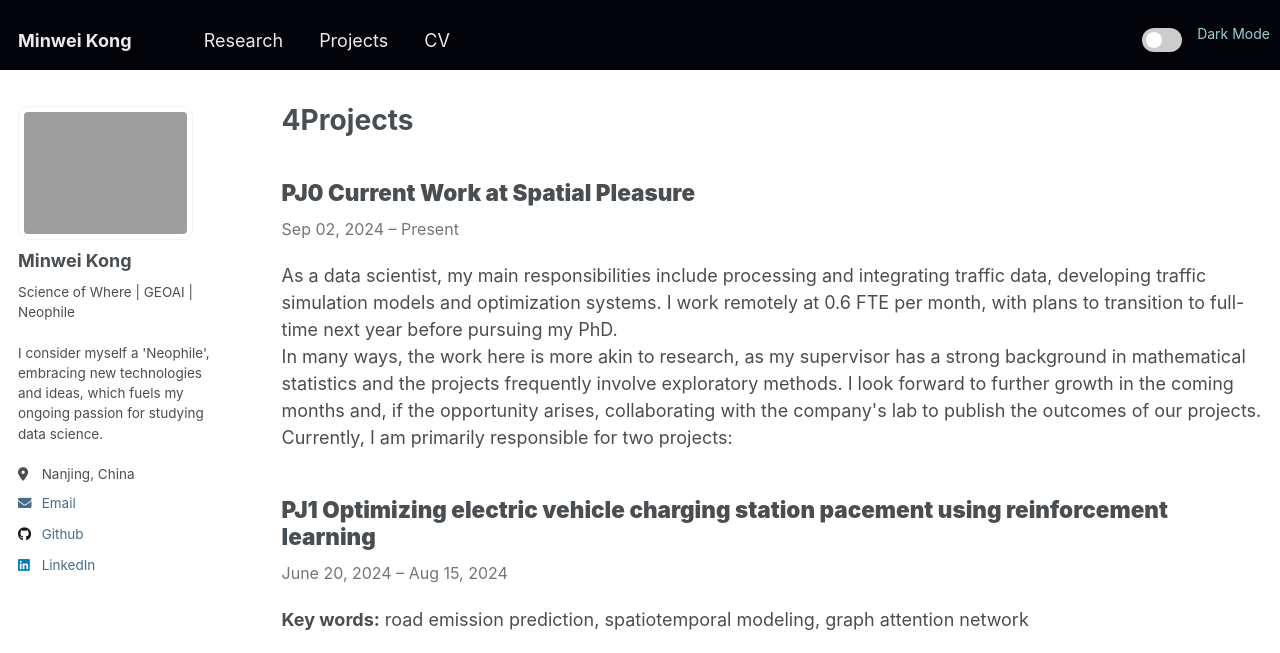
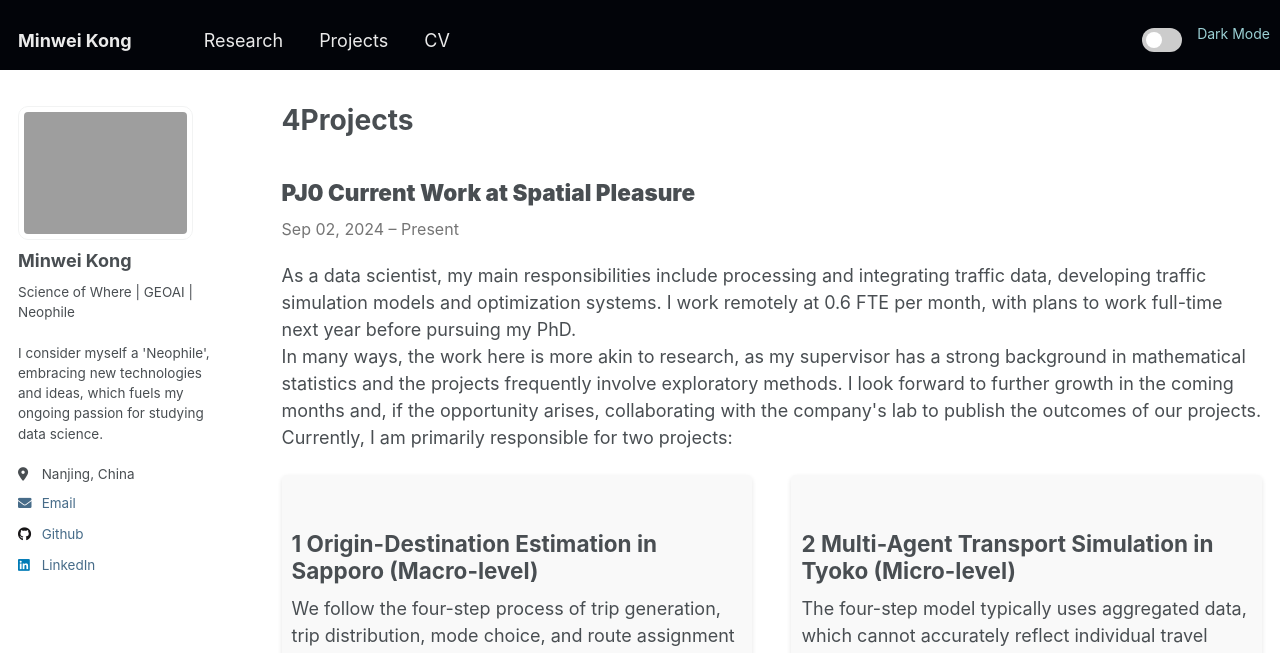
Before and after one commit to Minw913/minw913.github.io, a Jekyll site: the page built from _pages/projects.md, in a window 1280 px wide and 1400 px high. Shown: the top 653 px of the window. Built offline with Jekyll 4.4.1, drawn with Linux system fonts in a browser that asks for light colours; nearby versions of some CDN libraries; some of the changed text lies outside the part shown.

Commit message:
update kanban

```diff
--- a/_pages/projects.md
+++ b/_pages/projects.md
@@ -6,14 +6,62 @@
 redirect_from:
   - /projects
 ---
+
+<style>
+  .two-column {
+    display: flex;
+    justify-content: space-between;
+    margin-bottom: 20px;
+  }
+
+  .two-column > div {
+    flex-basis: 48%; /* 每一栏占父容器的48%宽度 */
+    padding: 10px;
+    background-color: #f9f9f9; /* 背景色，可根据需求调整 */
+    border-radius: 5px;
+    box-shadow: 0 2px 5px rgba(0, 0, 0, 0.1);
+  }
+
+  ul {
+    list-style-type: disc; /* 使用圆点作为列表项的标记 */
+    margin-left: 20px; /* 调整列表项的左边距 */
+  }
+</style>
+
 <!-- {% include base_path %} -->
 <!-- 研究项目标题 -->
 ## **PJ0 Current Work at Spatial Pleasure**
 <p style="color: #757575; font-size: 16px;">Sep 02, 2024 – Present</p>
-<p>As a data scientist, my main responsibilities include processing and integrating traffic data, developing traffic simulation models and optimization systems. I work remotely at 0.6 FTE per month, with plans to transition to full-time next year before pursuing my PhD.<br>
+<p>As a data scientist, my main responsibilities include processing and integrating traffic data, developing traffic simulation models and optimization systems. I work remotely at 0.6 FTE per month, with plans to work full-time next year before pursuing my PhD.<br>
 In many ways, the work here is more akin to research, as my supervisor has a strong background in mathematical statistics and the projects frequently involve exploratory methods. I look forward to further growth in the coming months and, if the opportunity arises, collaborating with the company's lab to publish the outcomes of our projects.<br>
 Currently, I am primarily responsible for two projects:
 </p>
+<div class="two-column">
+  <div>
+    <h2>1 Origin-Destination Estimation in Sapporo (Macro-level)</h2>
+    <p>We follow the four-step process of trip generation, trip distribution, mode choice, and route assignment to predict regional traffic demand and interpret the key influencing factors and patterns at each stage, in order to provide insights helping city planners make more accurate decisions regarding public transit capacity allocation.</p>
+
+    <ul>
+      <li>How can we fully leverage GTFS, IC card, and socioeconomic data to achieve spatiotemporal clustering of OD trips and provide more granular demand analysis for transportation planning?</li>
+      <li>How can we incorporate real-time data and historical trends to capture dynamic changes in travel demand over time or during events using spatiotemporal analysis?</li>
+      <li>How can environmental factors (e.g., carbon emissions, noise pollution) be integrated into the model to optimize public transportation operations while simultaneously considering transportation efficiency, environmental protection, and sustainability?</li>
+      <li>How can machine learning algorithms be utilized to perform data-driven modeling without relying on predefined assumptions, enhancing the model's flexibility and predictive accuracy?</li>
+      <li>......</li>
+    </ul>
+  </div>
+
+  <div>
+    <h2>2 Multi-Agent Transport Simulation in Tyoko (Micro-level)</h2>
+    <p>The four-step model typically uses aggregated data, which cannot accurately reflect individual travel decisions. Agent-based models can incorporate individual behavior into demand forecasting, investigating how socio-economic characteristics affect mode choice and route assignment.</p>
+
+    <ul>
+      <li>How can we incorporate new travel modes (e.g., autonomous driving, shared mobility) into mode choice and simulate their impact on existing transportation operations?</li>
+      <li>How can we model heterogeneity in agent behavior (e.g., income, age and living area) by differentiating travel preference parameters in utility functions?</li>
+      <li>How can we integrate the influence of behavioral psychology on the rational agent, such as acceptability of autonomous vehicles and classify high, medium, and low acceptability groups?</li>
+      <li>......</li>
+    </ul>
+  </div>
+</div>
 
 <!-- {% include base_path %} -->
 <!-- 研究项目标题 -->
```
Also changed, not shown: 1 other file.
